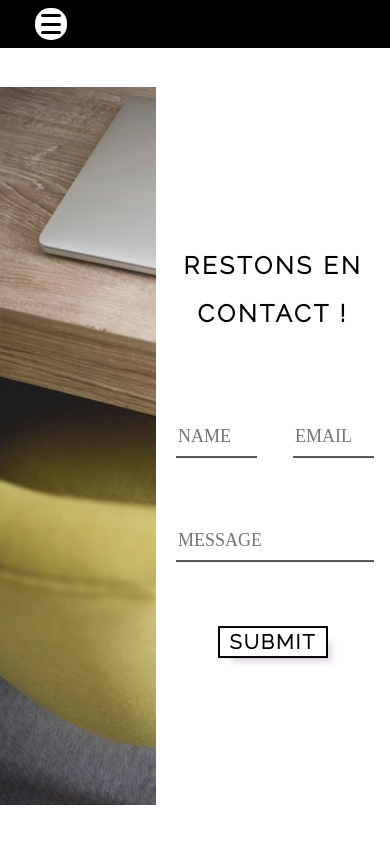
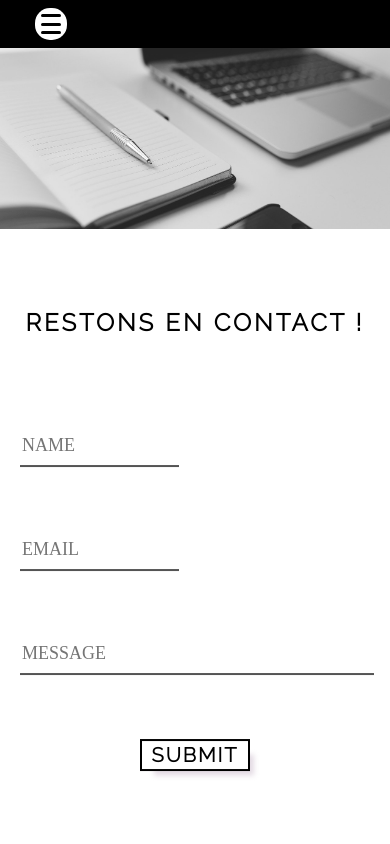
Before and after one commit to dkm94/Portfolio, a React (Create React App) app: page /Contact in a window 390 px wide. Built offline with nearby package versions, Linux system fonts and the light colour scheme; a web font is replaced by a local one.

Commit message:
responsive contact ok

```diff
--- a/src/contact.css
+++ b/src/contact.css
@@ -138,7 +138,7 @@ body {
   text-decoration: underline;
 }
 
-@media screen and (max-width: 1024px) and (min-width: 768px) {
+@media screen and (max-width: 1024px) {
 
 .contact {
   margin: 0;
@@ -156,3 +156,10 @@ body {
   width: 100%;
 }
 }
+
+
+@media screen and (max-width: 500px) {
+.contact-form {
+  display: grid;
+}
+}
```
